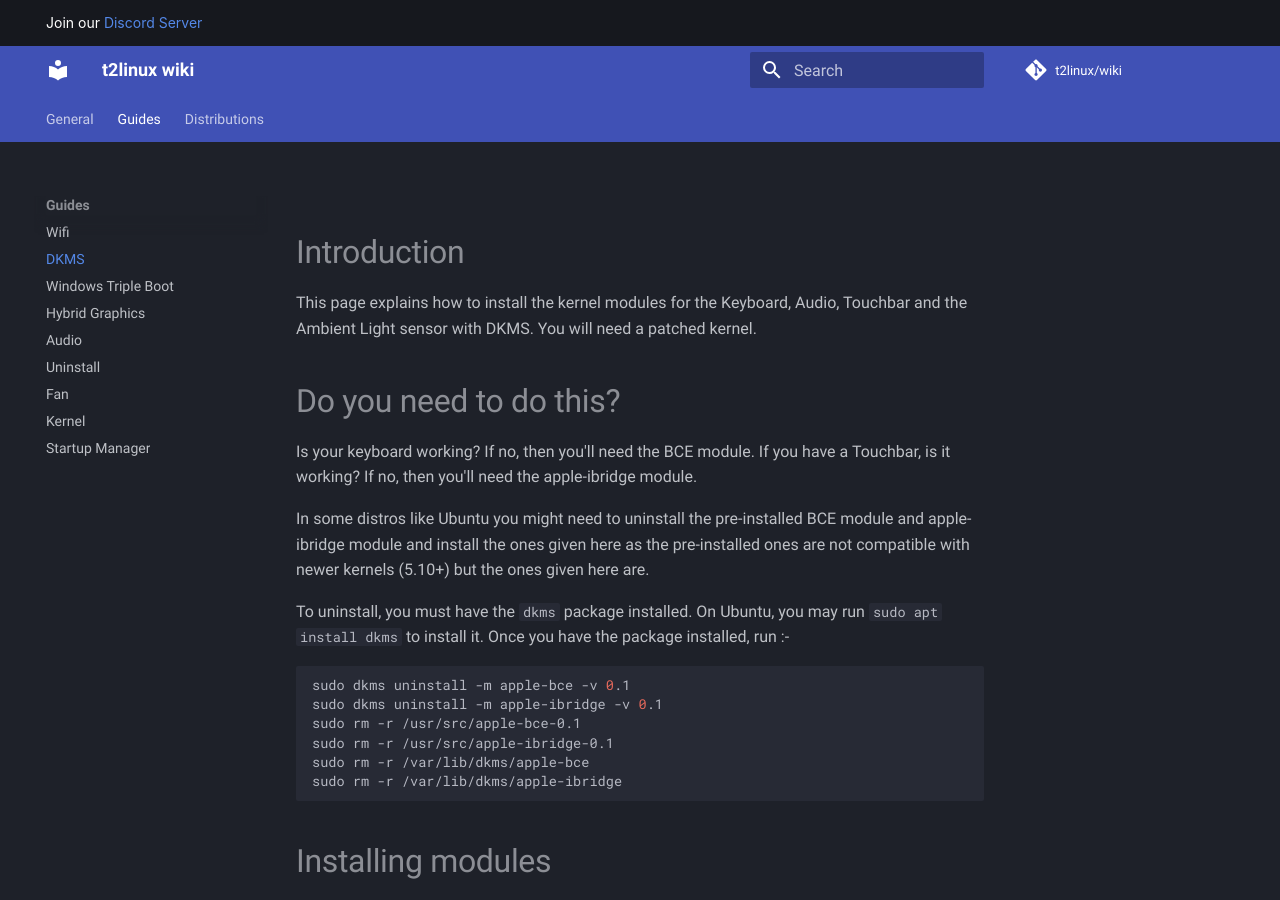
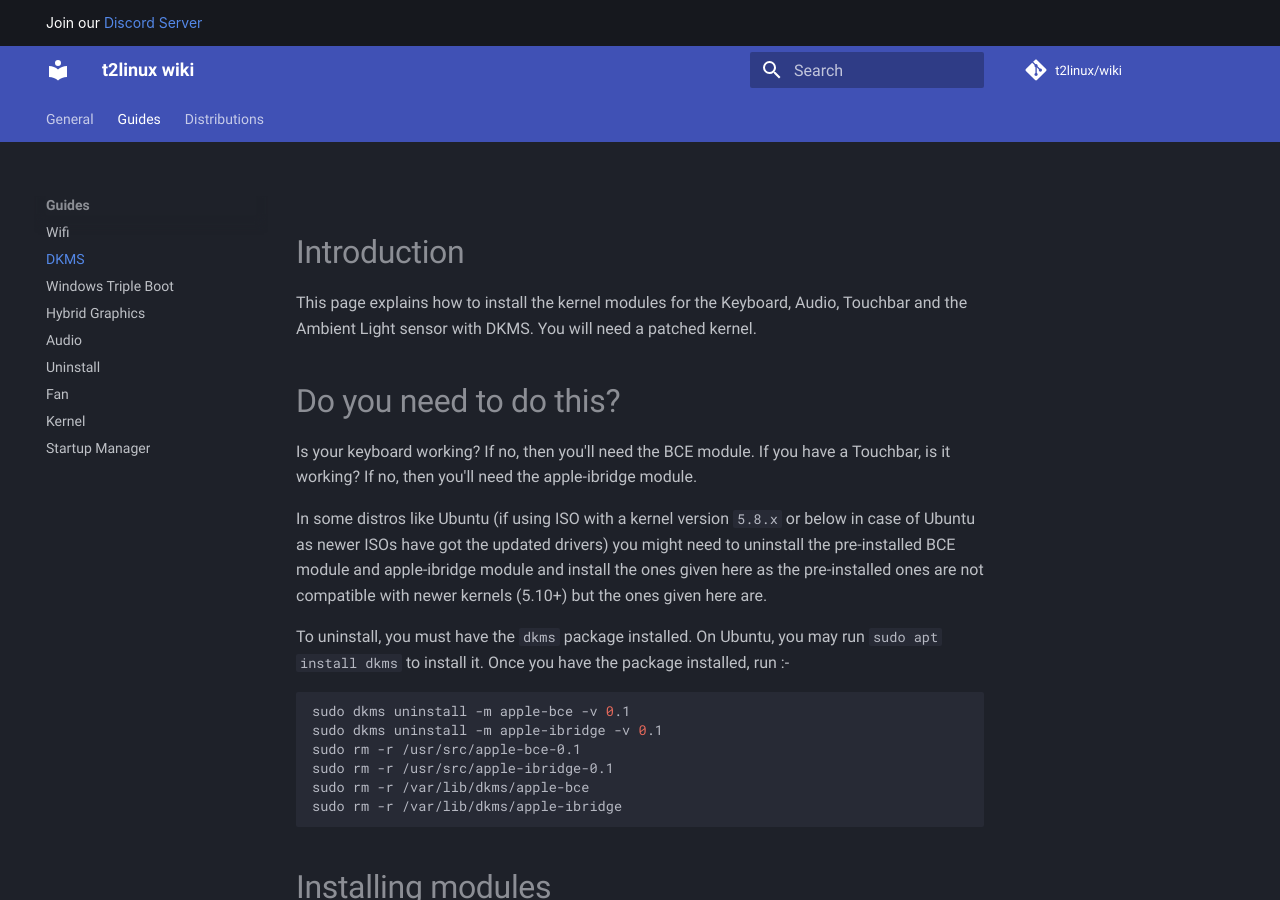
Before and after one commit to t2linux/wiki, an MkDocs documentation site: the page built from docs/guides/dkms.md, in a window 1280 px wide and 900 px high. Built offline with MkDocs 1.6.1 and Material for MkDocs 9.7.7, drawn with Linux system fonts in a browser that asks for light colours; comment, search, counter and statistics services are not loaded.

Commit message:
Update dkms.md

```diff
--- a/docs/guides/dkms.md
+++ b/docs/guides/dkms.md
@@ -7,7 +7,7 @@ This page explains how to install the kernel modules for the Keyboard, Audio, To
 Is your keyboard working? If no, then you'll need the BCE module.
 If you have a Touchbar, is it working? If no, then you'll need the apple-ibridge module.
 
-In some distros like Ubuntu you might need to uninstall the pre-installed BCE module and apple-ibridge module and install the ones given here as the pre-installed ones are not compatible with newer kernels (5.10+) but the ones given here are.
+In some distros like Ubuntu (if using ISO with a kernel version `5.8.x` or below in case of Ubuntu as newer ISOs have got the updated drivers) you might need to uninstall the pre-installed BCE module and apple-ibridge module and install the ones given here as the pre-installed ones are not compatible with newer kernels (5.10+) but the ones given here are.
 
 To uninstall, you must have the `dkms` package installed. On Ubuntu, you may run `sudo apt install dkms` to install it. Once you have the package installed, run :-
 
```
